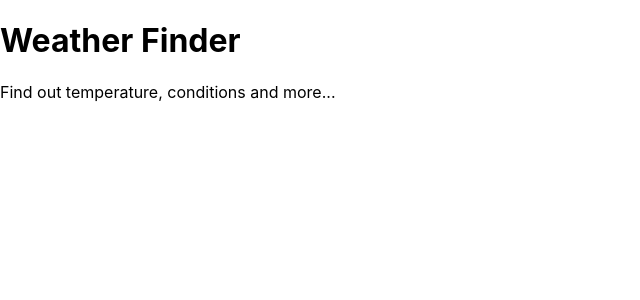
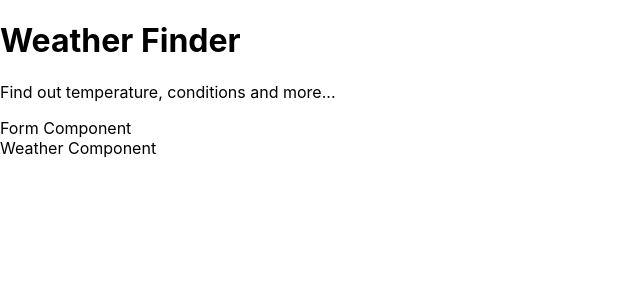
Before and after one commit to RichardPereira/weather-app, a React (Create React App) app: page / in a window 1280 px wide. Shown: the top 300 px of the page, without its empty margins (0-640 px from the left). Built offline with nearby package versions, Linux system fonts and the light colour scheme.

Commit message:
Basic components for the app

```diff
--- a/src/App.js
+++ b/src/App.js
@@ -1,11 +1,15 @@
 import React from 'react';
 import Titles from "./components/Titles";
+import Form from "./components/Form";
+import Weather from './components/Weather';
 
 class App extends React.Component{
   render(){
     return (
       <div>
         <Titles/>
+        <Form/>
+        <Weather/>
       </div>
     );
   }
--- /dev/null
+++ b/src/components/Form.js
@@ -0,0 +1,11 @@
+import React from "react"
+
+class Form extends  React.Component{
+    render(){
+        return(
+            <div>Form Component</div>
+        );
+    }
+};
+
+export default Form;
--- /dev/null
+++ b/src/components/Weather.js
@@ -0,0 +1,11 @@
+import React from "react"
+
+class Weather extends  React.Component{
+    render(){
+        return(
+            <div>Weather Component</div>
+        );
+    }
+};
+
+export default Weather;
```
